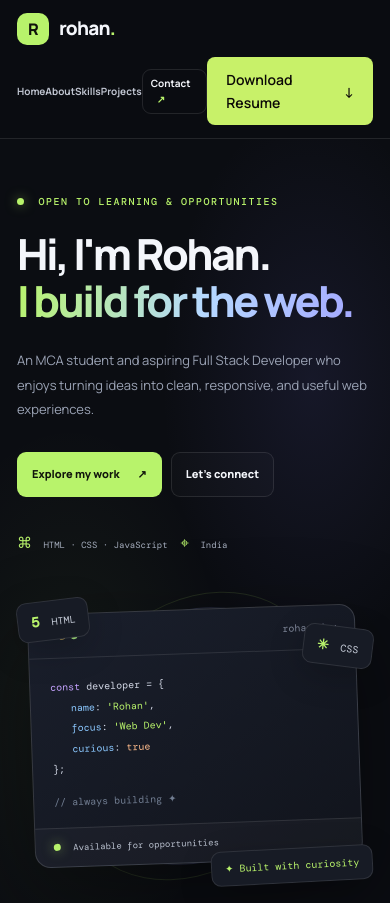
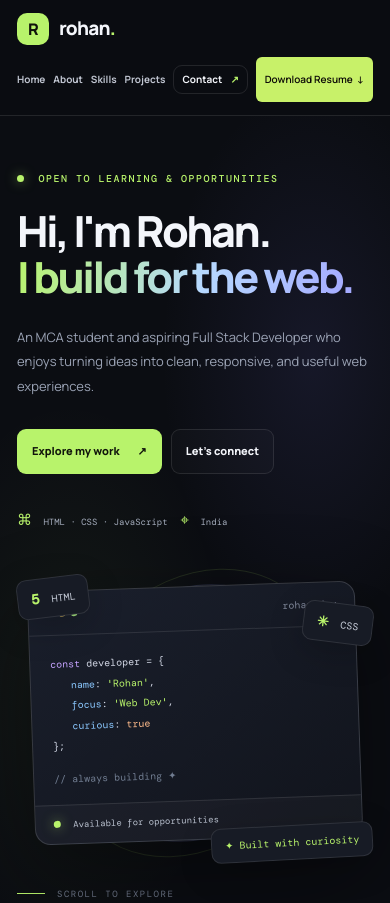
Before and after one commit to RohanKumarSharma/Rohan_HTML_CSS_Portfolio, a plain HTML site: page index.html in a window 390 px wide. Shown: the top 903 px of the page. Drawn offline with nearby package versions, Linux system fonts and the light colour scheme.

Commit message:
correct download responsive button for mobile view

```diff
--- a/style.css
+++ b/style.css
@@ -1244,3 +1244,22 @@ h2 {
   background: #fff;
   transform: translateY(-2px);
 }
+
+
+/* Mobile Responsive Resume Button */
+@media (max-width: 768px) {
+  .button.button-light {
+    padding: 6px 10px;
+    font-size: 11px;
+    gap: 5px;
+    border-radius: 6px;
+  }
+}
+
+@media (max-width: 480px) {
+  .button.button-light {
+    padding: 5px 8px;
+    font-size: 10px;
+    gap: 4px;
+  }
+}
```
